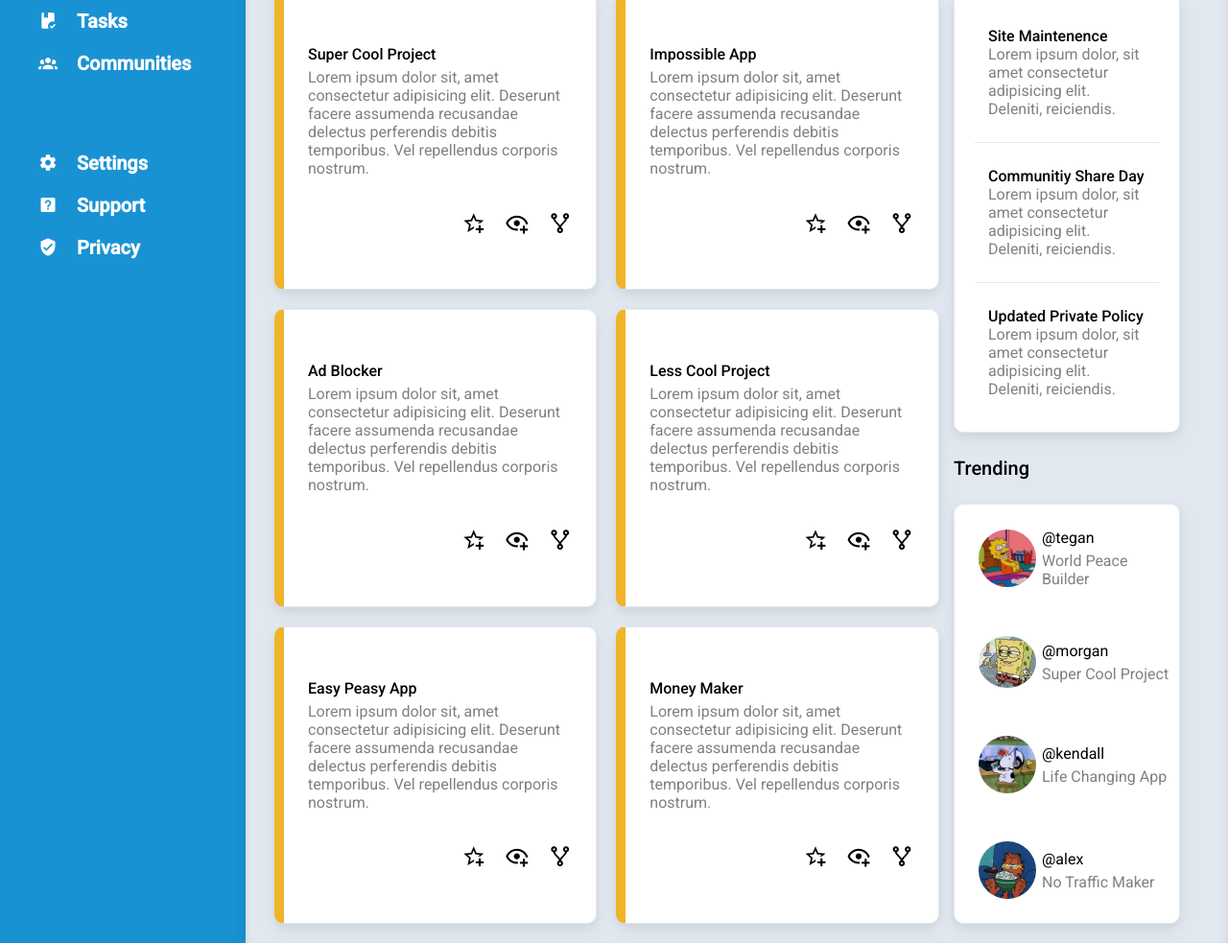
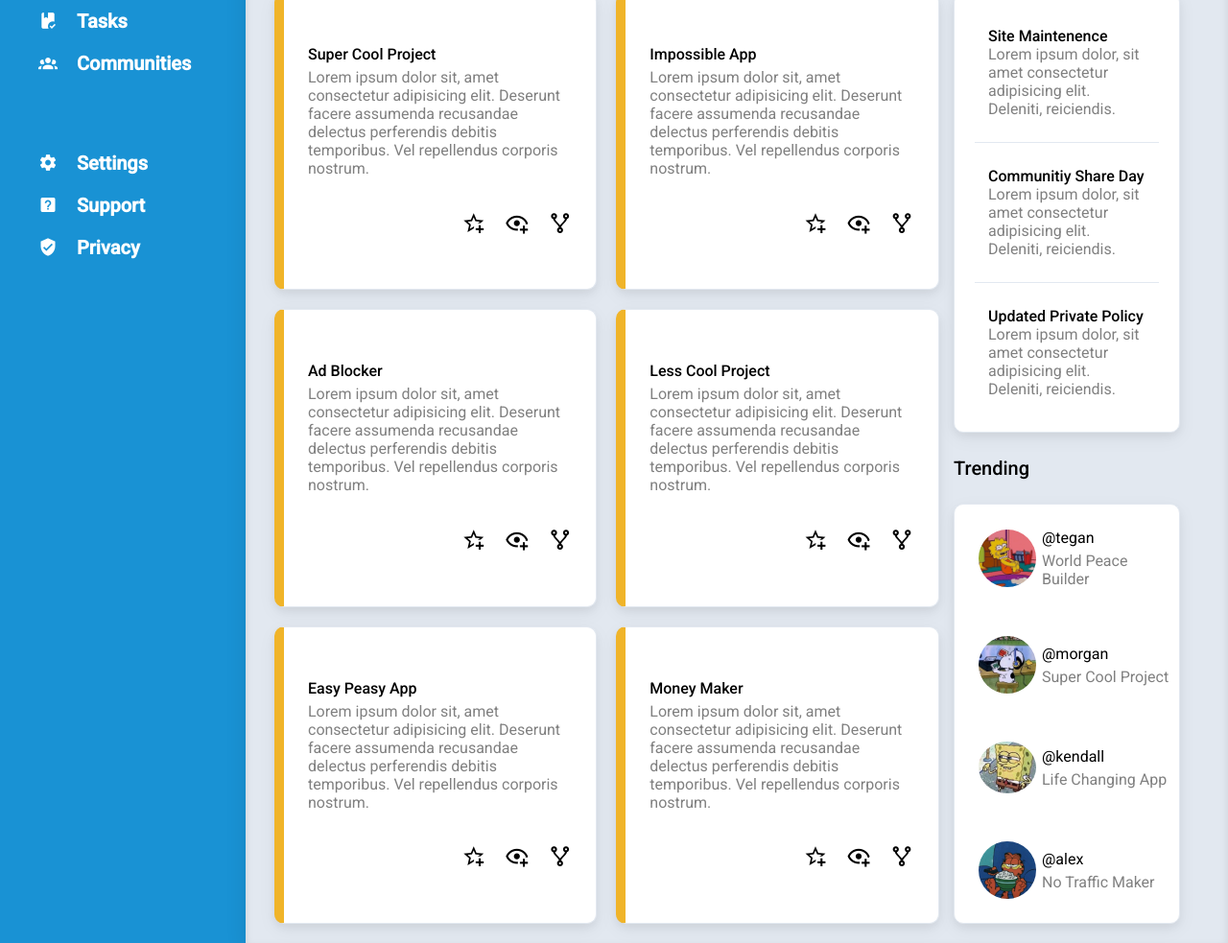
Before and after one commit to yerrapragada011/admin-dashboard, a website: page index.html in a window 1280 px wide. Shown: the part 313-1296 px from the top of the page at 96% size. Drawn offline with Linux system fonts and the light colour scheme.

Commit message:
Rename trending profile images

```diff
--- a/index.html
+++ b/index.html
@@ -191,21 +191,21 @@
             </div>
           </div>
           <div class="trending-profile">
-            <img src="img/_.jpeg" alt="" />
+            <img src="img/img1.jpeg" alt="" />
             <div class="trending-profile-span">
               <span>@morgan</span>
               <span>Super Cool Project</span>
             </div>
           </div>
           <div class="trending-profile">
-            <img src="img/_ (1).jpeg" alt="" />
+            <img src="img/img2.jpeg" alt="" />
             <div class="trending-profile-span">
               <span>@kendall</span>
               <span>Life Changing App</span>
             </div>
           </div>
           <div class="trending-profile">
-            <img src="img/_ (2).jpeg" alt="" />
+            <img src="img/img3.jpeg" alt="" />
             <div class="trending-profile-span">
               <span>@alex</span>
               <span>No Traffic Maker</span>
```
Also changed, not shown: img/img1.jpeg (renamed from img/_ (1).jpeg), img/img2.jpeg (renamed from img/_.jpeg), img/img3.jpeg (renamed from img/_ (2).jpeg).
